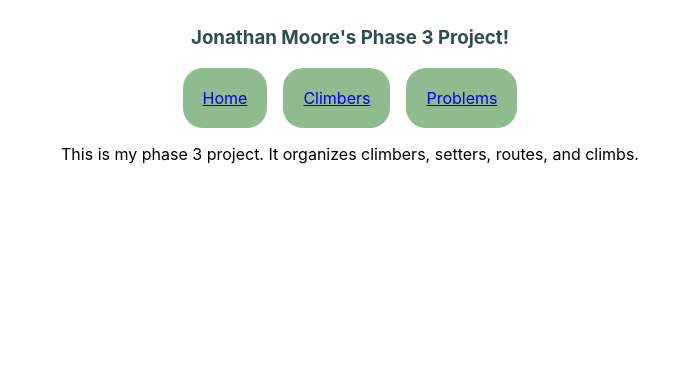
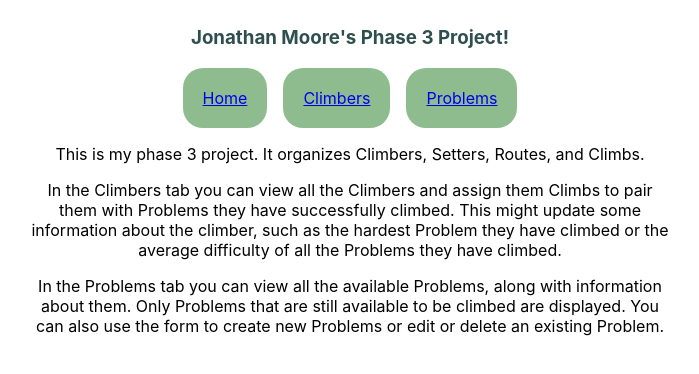
Before and after one commit to jonbmoore2500/Climb-Control-2, a React app in the folder climb-control-client/: page / in a window 1280 px wide. Shown: the part 148-522 px from the top of the page, without its empty margins (290-989 px from the left). Built offline with nearby package versions, Linux system fonts and the light colour scheme; no server answers.

Commit message:
Incorporate number_climbers into ProblemCards

```diff
--- a/climb-control-client/src/App.css
+++ b/climb-control-client/src/App.css
@@ -12,6 +12,12 @@ h1 {
 
 #headerDiv {
     color: darkslategray
+}
+
+#homeDiv {
+    width:50%;
+    margin-left: auto;
+    margin-right: auto
 }
 
 .nav{
--- a/climb-control-client/src/components/Home.js
+++ b/climb-control-client/src/components/Home.js
@@ -3,8 +3,19 @@ import React from 'react'
 function Home() {
 
     return(
-        <div>
-            <p>This is my phase 3 project. It organizes climbers, setters, routes, and climbs.</p>
+        <div id="homeDiv">
+            <p>This is my phase 3 project. It organizes Climbers, Setters, Routes, and Climbs.</p>
+            <p>
+                In the Climbers tab you can view all the Climbers and
+                assign them Climbs to pair them with Problems they have successfully climbed.
+                This might update some information about the climber, such as the hardest Problem they have climbed
+                or the average difficulty of all the Problems they have climbed.
+            </p>
+            <p>
+                In the Problems tab you can view all the available Problems, along with information about them.
+                Only Problems that are still available to be climbed are displayed. You can also use the form to
+                create new Problems or edit or delete an existing Problem.
+            </p>
         </div>
     )
 }
--- a/climb-control-client/src/components/ProblemCard.js
+++ b/climb-control-client/src/components/ProblemCard.js
@@ -6,11 +6,20 @@ function ProblemCard({problemObj, handleClick, selected}) {
         handleClick(problemObj.id)
     }
 
+    const numberClimberText =
+        problemObj.number_climbers == 1 ?
+        `${problemObj.number_climbers} climber has climbed this problem.` :
+        `${problemObj.number_climbers} climbers have climbed this problem.`
+
     return (
         <div className="cards">
             <div onClick={onClick} className={`problem-${selected ? "active" : ""}`} >
                 V{problemObj.difficulty} set by {problemObj.setter.name}
                 . It was set on {problemObj.date_set} and has {problemObj.days_remaining} days left!
+                <br></br>
+                {problemObj.number_climbers == 8 ?
+                "All of the climbers have climbed this problem!!" :
+                numberClimberText}
             </div>
         </div>
     )
```
